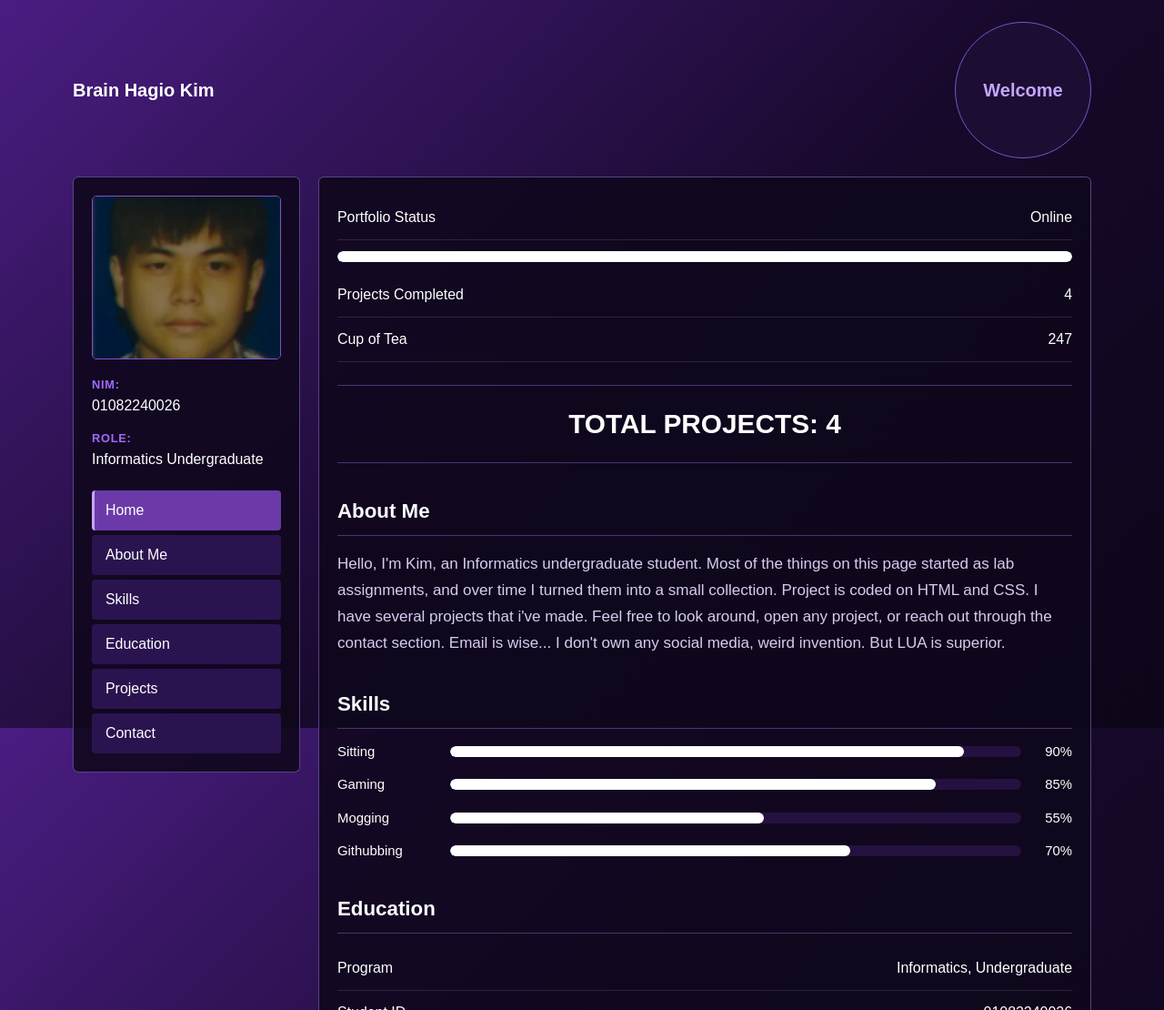
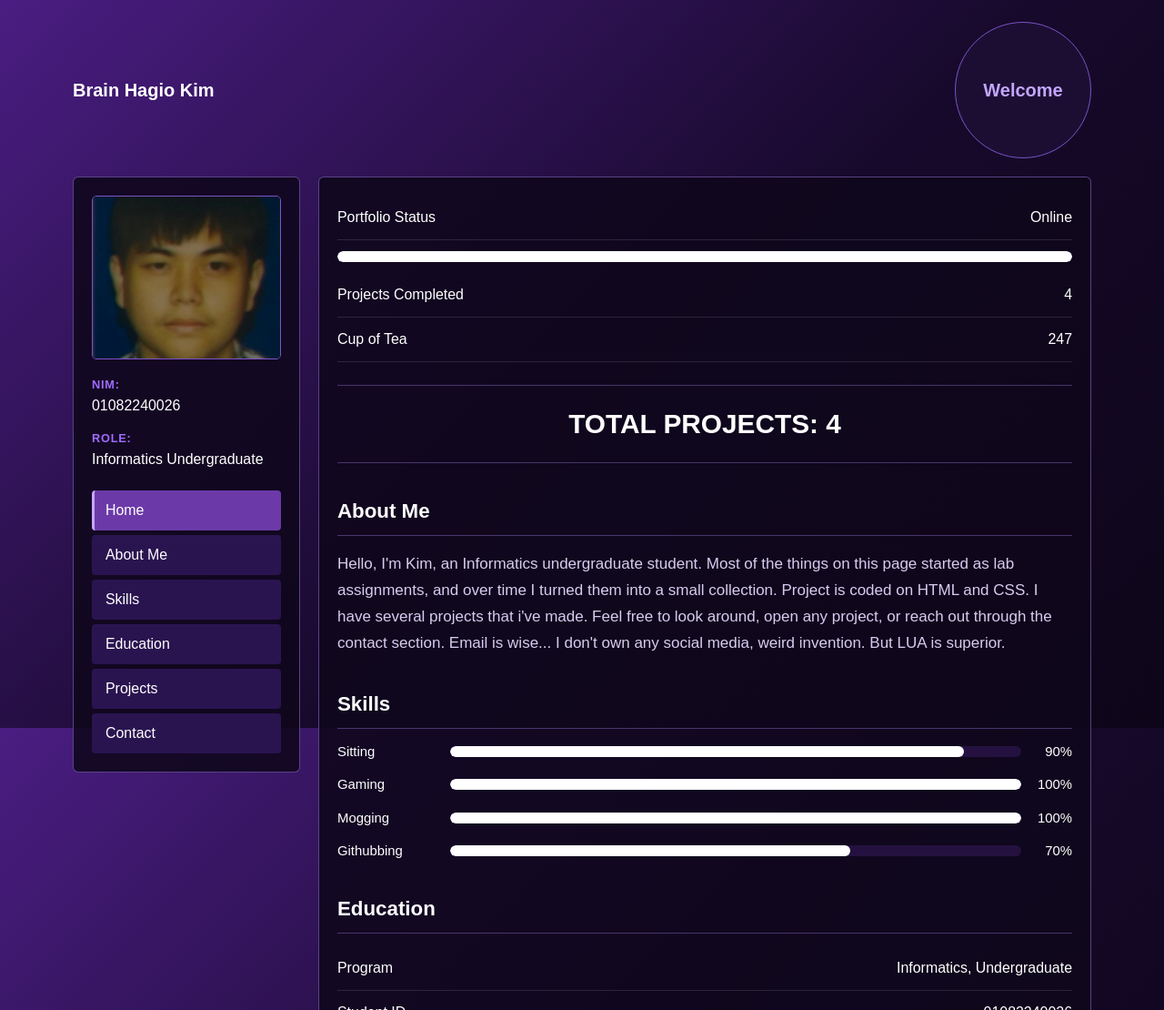
Before and after one commit to BigLor96/lab-project, a plain HTML site: page index.html in a window 1280 px wide. Shown: the top 1110 px of the page at 91% size. Drawn offline with Linux system fonts and the light colour scheme; a web font is replaced by a local one.

Commit message:
Update portfolio

```diff
--- a/index.html
+++ b/index.html
@@ -75,13 +75,13 @@
         </div>
         <div class="skill-row">
           <span>Gaming</span>
-          <div class="bar"><div class="fill" style="width: 85%"></div></div>
-          <span>85%</span>
+          <div class="bar"><div class="fill" style="width: 100%"></div></div>
+          <span>100%</span>
         </div>
         <div class="skill-row">
           <span>Mogging</span>
-          <div class="bar"><div class="fill" style="width: 55%"></div></div>
-          <span>55%</span>
+          <div class="bar"><div class="fill" style="width: 100%"></div></div>
+          <span>100%</span>
         </div>
         <div class="skill-row">
           <span>Githubbing</span>
```
